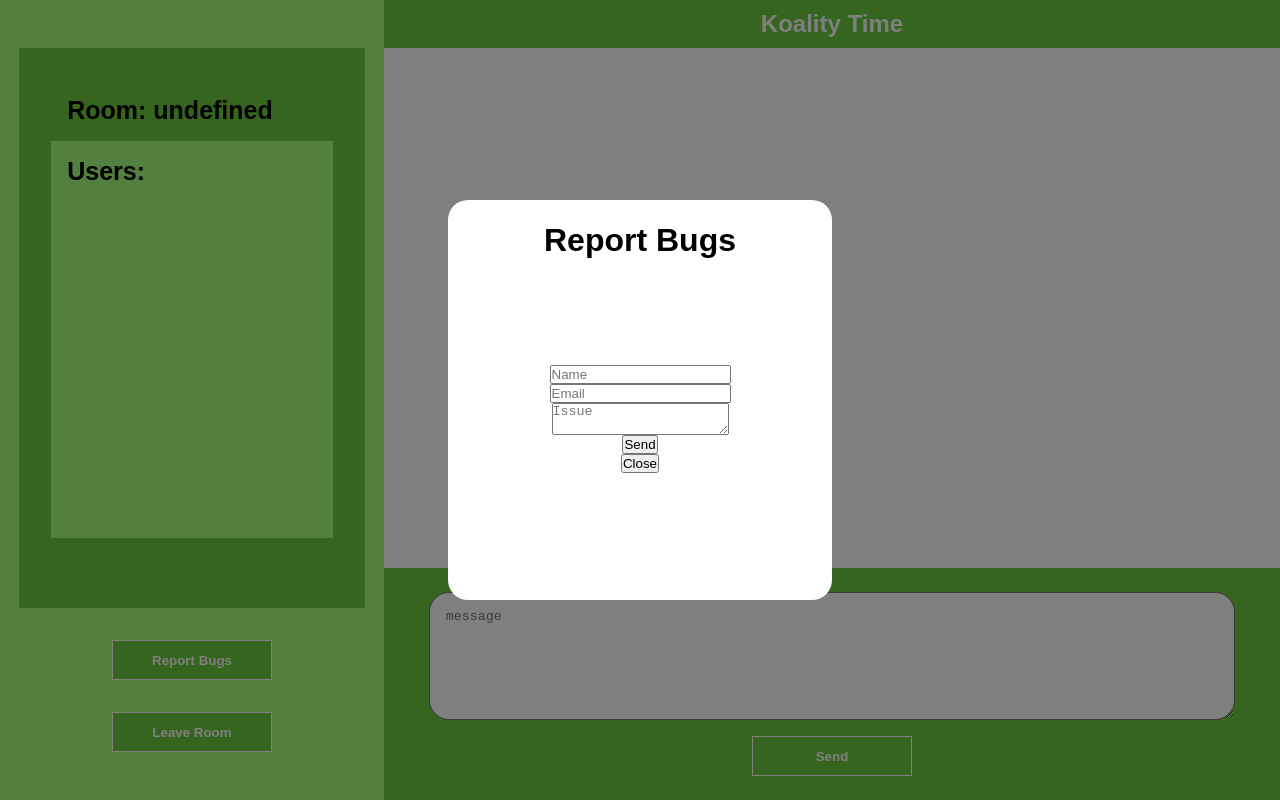
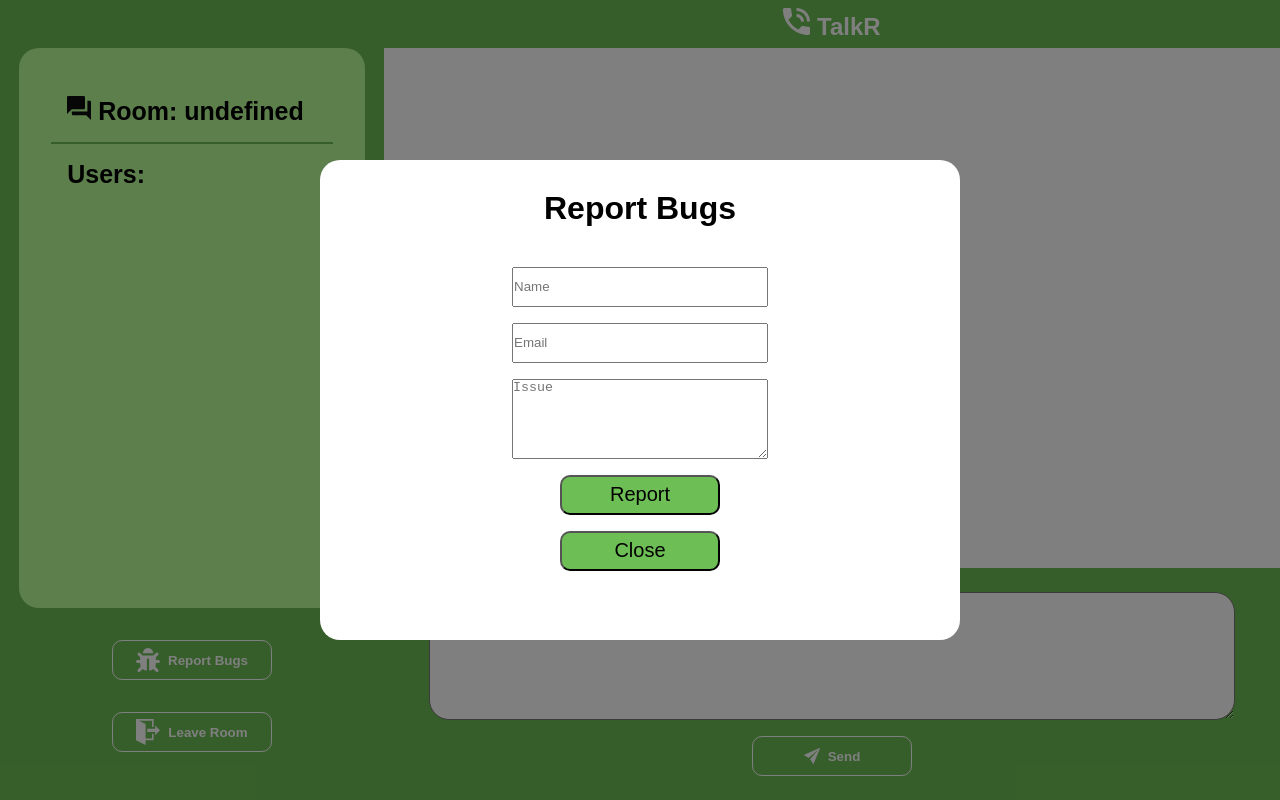
Before and after one commit to RS9029/TalkR, a website: page public/pages/chat.html in a window 1280 px wide. Both pictures are taken after a click on the button "Report Bugs". Drawn offline with nearby package versions, Linux system fonts and the light colour scheme; no server answers.

Commit message:
major UI improvements

```diff
--- a/app.js
+++ b/app.js
@@ -19,7 +19,7 @@ app.set('view-engine','html');
 
 // runs when connection to client complete
 
-const talkRBotName = "KoalaBot";
+const talkRBotName = "Chat Bot";
 
 io.on('connection',socket =>{
     console.log('back end clear');
--- a/public/pages/chat.html
+++ b/public/pages/chat.html
@@ -4,6 +4,7 @@
     <meta charset="UTF-8">
     <meta name="viewport" content="width=device-width, initial-scale=1.0, minimum-scale=1.0">
     <title>TalkR</title>
+    <link rel="icon" href="../resources/talkR-icon.png">
     <link rel="stylesheet" href="../css/style.css">
 </head>
 <body>
@@ -17,7 +18,7 @@
                 <input type="text" placeholder="Name" required>
                 <input type="text" placeholder="Email" required>
                 <textarea name="message" id="message-box" placeholder="Issue" required></textarea>
-                <button type="submit">Send</button>
+                <button type="submit">Report</button>
                 <button>Close</button>
             </form>
         </div>
@@ -28,7 +29,8 @@
     <div id="chatroom-wrapper">
         <div id="chatroom-info-container">
             <div id="chatroom-info-container-inner">
-                <h1 id="room-name-container">Room: <span id="room-name"></span></h1>
+                <h1 id="room-name-container"><img src="../resources/room-icon.svg" id="room-icon" alt=""> Room: <span id="room-name"></span></h1>
+                <hr id = "userline">
                 <div id="users-wrapper">
                     <h1>Users:</h1>
                     <ul id="user-list">
@@ -37,19 +39,19 @@
                 </div>
             </div>
             <h3 id="burger-menu-close">close</h3>
-            <button id="report-bugs">Report Bugs</button>
-            <a href="../index.html"><button id="leave-btn">Leave Room</button></a>
+            <button id="report-bugs"> <img id="report-icon" src="../resources/report-bug.svg" alt=""> Report Bugs</button>
+            <a href="../index.html"><button id="leave-btn"><img id="exit-icon" src="../resources/exit-icon.svg" alt=""> Leave Room</button></a>
 
         </div>
         <div id = 'chat-container'>
             <nav class="nav">
                 <h3 id="burger-menu">Menu</h3>
-                <h1>Koality Time</h1>
+                <h1> <img src="../resources/talkR-icon.png" class="logo-icon" alt=""> TalkR</h1>
             </nav>
             <ul id="chat-area"></ul>
             <form action="" id="messaging-area">
-                <textarea type="text" placeholder="message" id="messageBox"></textarea>
-                <button>Send</button>
+                <textarea type="text" placeholder="Message" id="messageBox"></textarea>
+                <button> <img src="../resources/send-icon.svg" alt="" id="send-icon"> Send</button>
             </form>
         </div>
 
--- a/public/scss/style.scss
+++ b/public/scss/style.scss
@@ -12,6 +12,10 @@
 
 body{
     font: 16px sans-serif;
+}
+
+button{
+    border-radius: 10px;
 }
 
 
@@ -35,7 +39,7 @@ body{
 
 #login-create{
     width: 100vw;
-    height: 100vh;
+    height: calc(100vh - 3rem);
     display: flex;
     justify-content: center;
     align-items: center;
@@ -80,6 +84,9 @@ body{
     width: 100%;
     height: 2.5rem;
     font: 16px sans-serif;
+    background-color: transparent;
+    border: 1px solid white;
+    color: white;
 }
 
 #sign-in-btn{
@@ -87,6 +94,10 @@ body{
     height: 2.5rem;
     max-width: 10rem;
     margin-top: 1rem;
+    background-color: transparent;
+    border: 2px solid white;
+    color: white;
+    font: bold 16px sans-serif;
 }
 
 
@@ -113,8 +124,13 @@ body{
     flex-direction: column;
     align-items: center;
     justify-content: center;
-    background-color: $secondaryGreen;
+    background-color: $primaryGreen;
     position: relative;
+
+
+    & a{
+        text-decoration: none;
+    }
 
 }
 
@@ -122,7 +138,10 @@ body{
     width: 70%;
     height: 70vh;
     padding: 2rem;
-    background-color: $primaryGreen;
+    background-color: $secondaryGreen;
+    border-radius: 20px;
+
+
 }
 
 #chat-container{
@@ -135,11 +154,20 @@ body{
     margin: 1rem;
 }
 
+#room-icon{
+    width: 1.5rem;
+}
+
+
 #users-wrapper{
     width: 100%;
     height: 80%;
     padding: 1rem;
     background-color: $secondaryGreen;
+}
+
+#userline{
+    border: 1px solid $primaryGreen;
 }
 
 
@@ -149,7 +177,20 @@ body{
     padding: 1rem;
     list-style: none;
     overflow-y: scroll;
+
+    &::-webkit-scrollbar{
+        width: 10px;
+        border-radius: 50px;
+    }
+    &::-webkit-scrollbar-track{
+        background-color: $secondaryGreen;
+    }
+    &::-webkit-scrollbar-thumb{
+        background-color: $primaryGreen;
+        border-radius: 10px;
+    }
 }
+
 
 .user{
     display: flex;
@@ -174,6 +215,15 @@ body{
     border: 1px solid white;
     color: white;
     font-weight: bold;
+    display: flex;
+    align-items: center;
+    justify-content: center;
+
+}
+
+#report-icon{
+    width: 1.5rem;
+    margin-right: 0.5rem;
 }
 
 #leave-btn{
@@ -183,6 +233,14 @@ body{
     border: 1px solid white;
     color: white;
     font-weight: bold;
+    display: flex;
+    justify-content: center;
+    align-items: center;
+}
+
+#exit-icon {
+    width: 1.5rem;
+    margin-right: 0.5rem;
 }
 
 #burger-menu-close{
@@ -256,6 +314,9 @@ body{
         width: 10rem;
         height: 2.5rem;
         min-height: 2.5rem;
+        display: flex;
+        align-items: center;
+        justify-content: center;
         margin: 1rem 0rem;
         background-color: $primaryGreen;
         border: 1px solid white;
@@ -274,6 +335,11 @@ body{
     }
 }
 
+#send-icon{
+    width: 1rem;
+    margin-right: 0.5rem;
+}
+
 
 //Modal
 
@@ -289,8 +355,8 @@ body{
 }
 
 #modal{
-    width: 30%;
-    height: 50%;
+    width: 50%;
+    height: 60%;
     display: flex;
     flex-direction: column;
     justify-content: center;
@@ -306,6 +372,25 @@ body{
     flex-direction: column;
     justify-content: center;
     align-items: center;
+
+    & input{
+        width: 50%;
+        height: 2.5rem;
+        margin-bottom: 1rem;
+    }
+
+    & textarea{
+        width: 50%;
+        height: 5rem;
+    }
+
+    & button{
+        width: 10rem;
+        height: 2.5rem;
+        margin-top: 1rem;
+        font: 20px sans-serif;
+        background-color: $primaryGreen;
+    }
 }
 
 
--- a/public/scss/variables.scss
+++ b/public/scss/variables.scss
@@ -3,5 +3,5 @@
 
 // colors
 
-$primaryGreen: #6bcb3f;
-$secondaryGreen:rgb(167, 255, 126);
+$primaryGreen: #6DBE55;
+$secondaryGreen:rgb(185, 255, 153);
```
Also changed, not shown: public/index.html (+2 -1 lines), public/css/style.css, public/resources/exit-icon.svg (added), public/resources/report-bug.svg (added), public/resources/room-icon.svg (added), public/resources/send-icon.svg (added), public/resources/talkR-icon.png (added).
